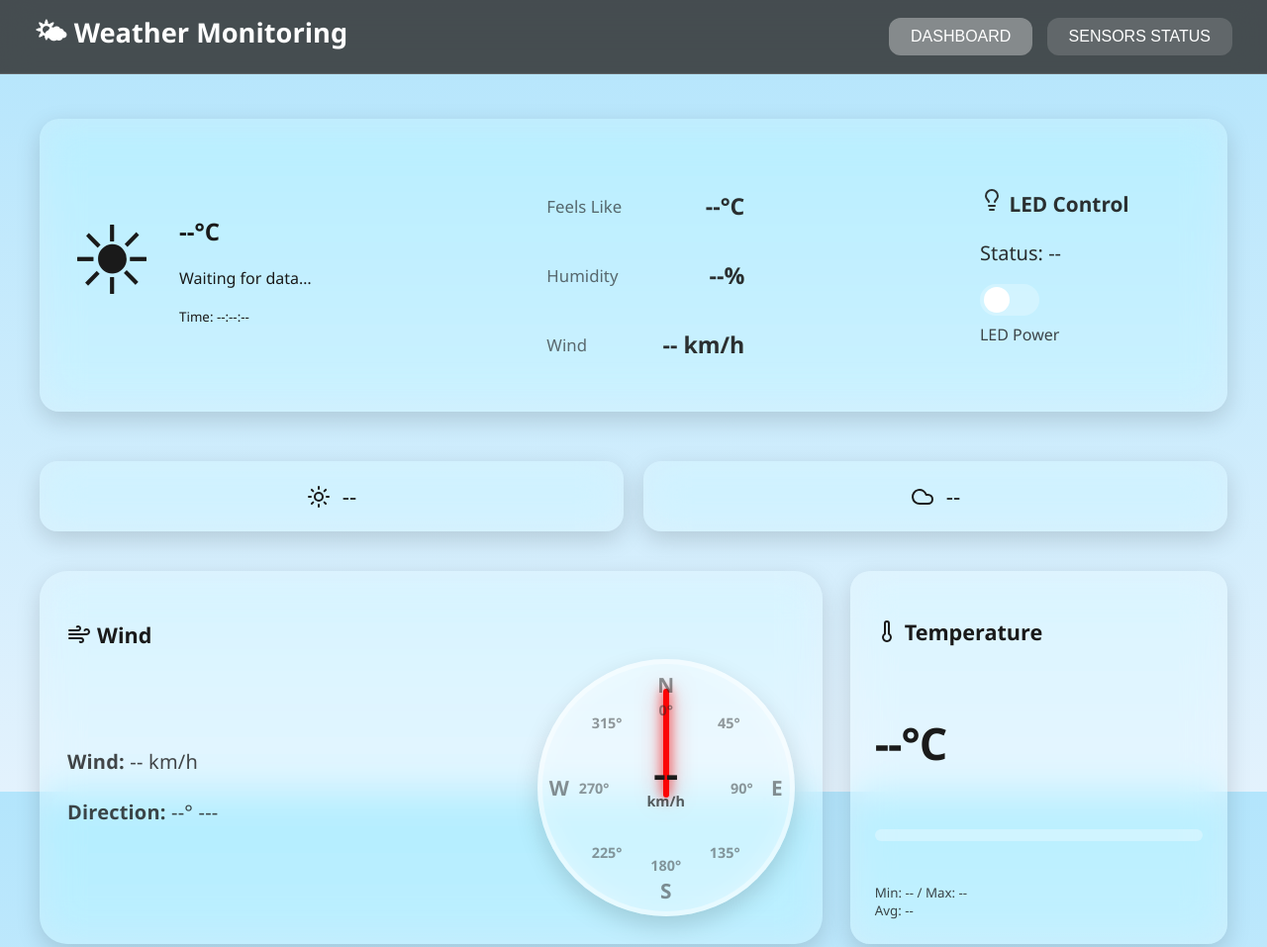
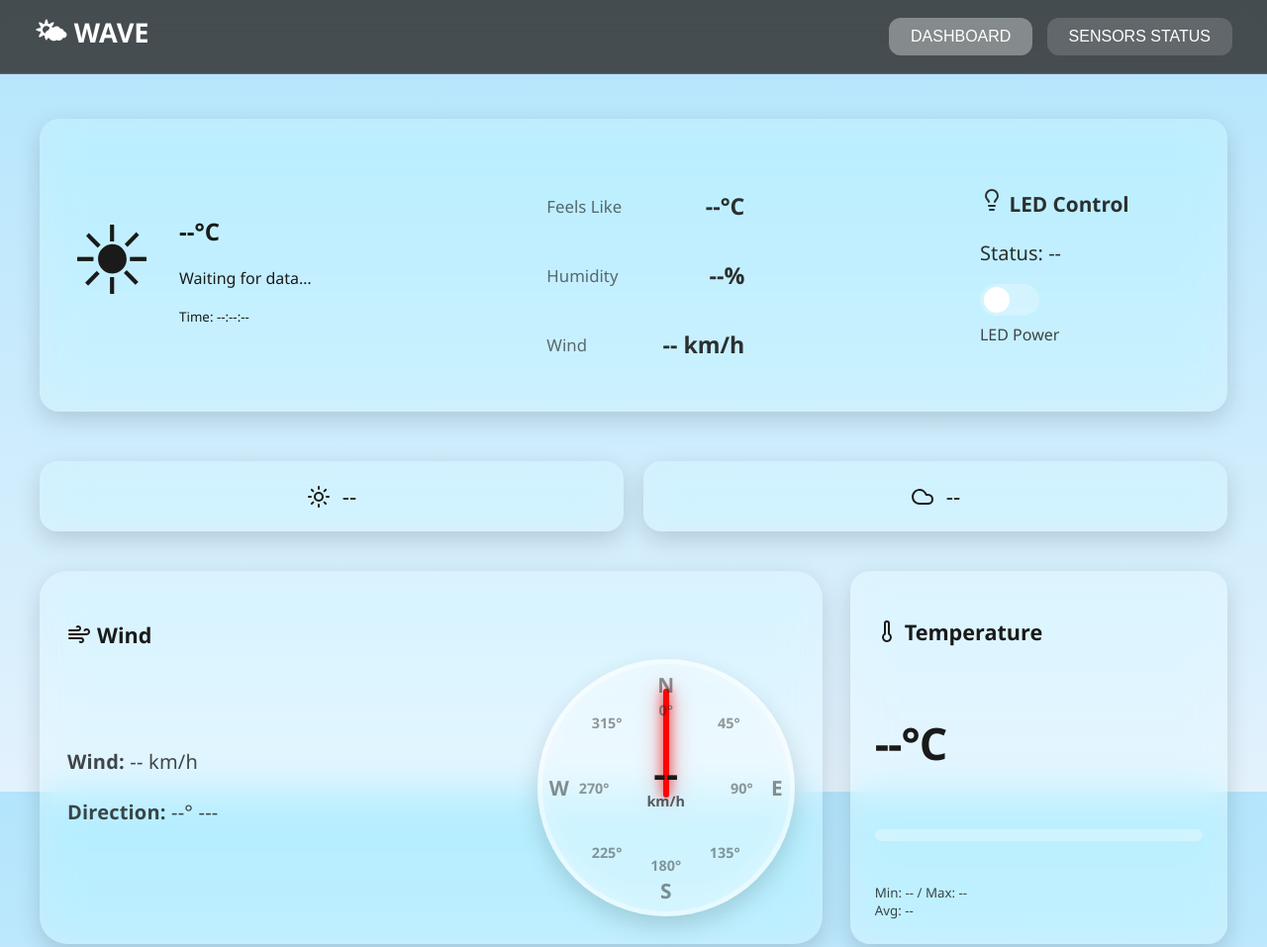
Before and after one commit to DOVE0510/WEATHER-DASHBOARD-MONITORING, a plain HTML site: page index.html in a window 1280 px wide. Shown: the top 957 px of the page at 99% size. Drawn offline with nearby package versions, Linux system fonts and the light colour scheme; a script that the page names is missing.

Commit message:
Add files via upload

```diff
--- a/index.html
+++ b/index.html
@@ -4,7 +4,7 @@
     <meta charset="UTF-8">
     <meta name="viewport" content="width=1280, initial-scale=0.3, minimum-scale=0.3, maximum-scale=1">
 
-    <title>Weather Monitoring Dashboard</title>
+    <title>WAVE</title>
 
     <link rel="stylesheet" href="style.css">
 
@@ -19,7 +19,7 @@
 
 <!-- ===================== TOPBAR ===================== -->
 <header class="topbar">
-    <div class="logo">🌤 Weather Monitoring</div>
+    <div class="logo">🌤 WAVE</div>
 
     <nav class="topnav">
         <button id="btnDashboard" class="active" onclick="showPage('dashboard')">DASHBOARD</button>
--- a/style.css
+++ b/style.css
@@ -1036,3 +1036,7 @@ body.theme-rain {
     text-align: right;
     min-width: 60px; /* keeps values aligned */
 }
+
+#windArrow {
+    transition: transform 0.6s ease-out;
+}
```
